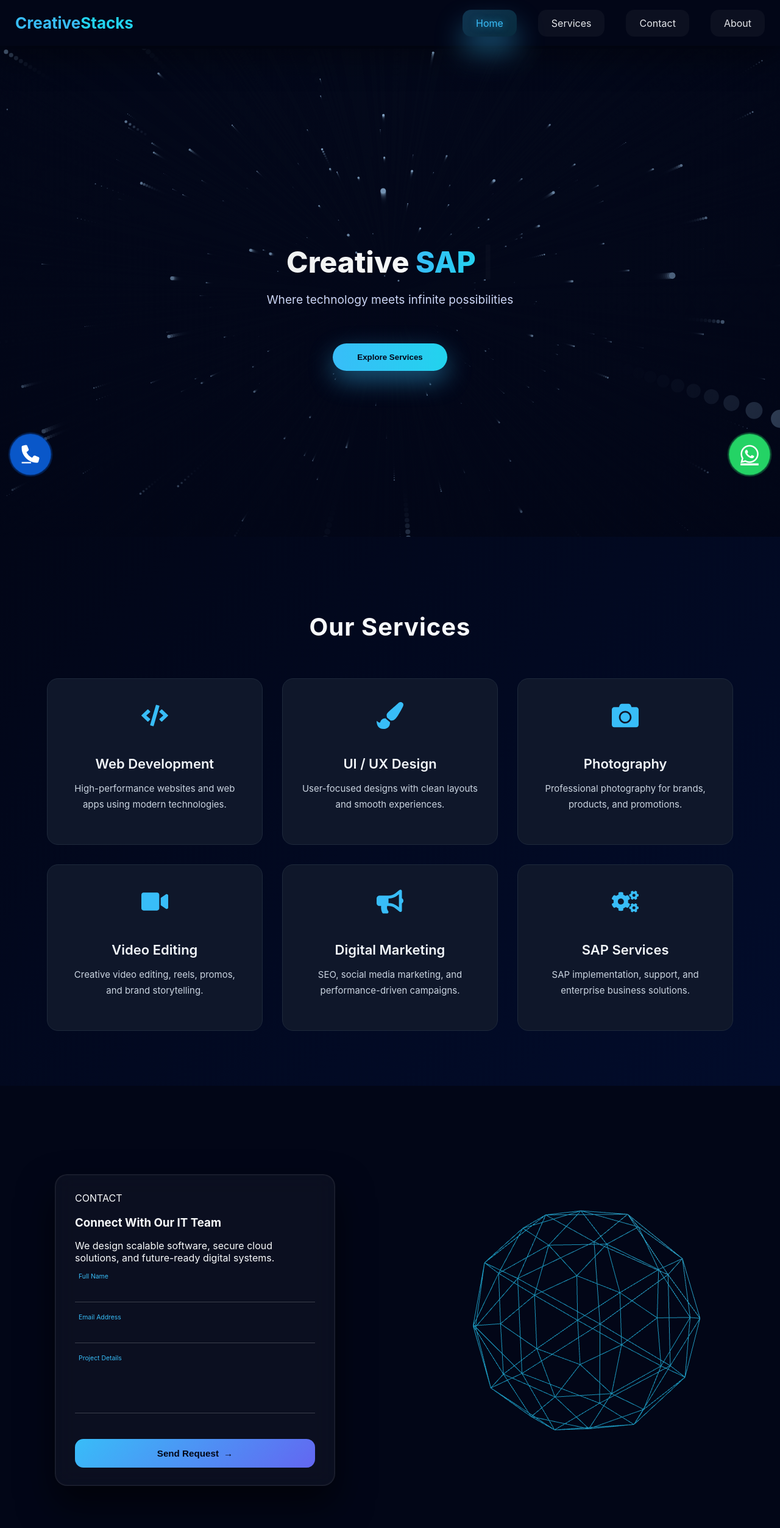
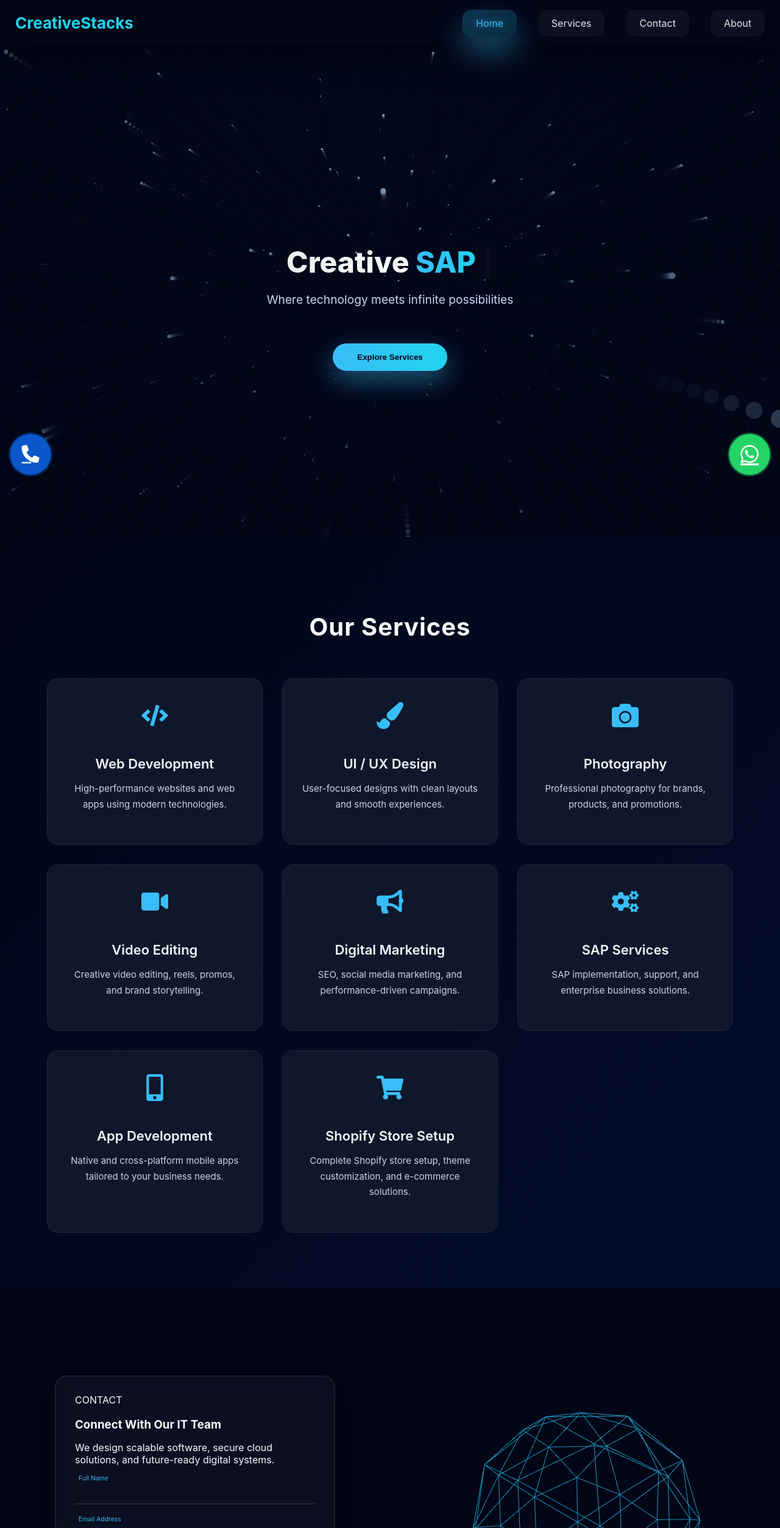
Before and after one commit to jaydipsinh8310-coder/creativestacks-website, a React (Create React App) app: page / in a window 1280 px wide. Shown: the top 2505 px of the page at 61% size. Built offline with nearby package versions, Linux system fonts and the light colour scheme.

Commit message:
major changes

```diff
--- a/public/index.html
+++ b/public/index.html
@@ -5,6 +5,7 @@
   rel="stylesheet"
   href="https://cdnjs.cloudflare.com/ajax/libs/font-awesome/6.5.1/css/all.min.css"
 />
+<link rel="icon" href="%PUBLIC_URL%/favicon.png" />
 
   <meta charset="utf-8" />
   <meta name="viewport" content="width=device-width, initial-scale=1" />
--- a/src/components/Navbar.css
+++ b/src/components/Navbar.css
@@ -170,3 +170,23 @@
 body {
   padding-top: env(safe-area-inset-top);
 }
+.logo {
+  display: flex;
+  align-items: center;
+  gap: 10px;
+}
+
+.logo img {
+  height: 40px;
+  width: auto;
+}
+
+.logo-text {
+  font-size: 26px;
+  font-weight: 700;
+  color: #38bdf8;
+}
+
+.logo-text span {
+  color: #22d3ee;
+}
--- a/src/components/Navbar.js
+++ b/src/components/Navbar.js
@@ -5,14 +5,12 @@
   const [scrolled, setScrolled] = useState(false);
   const [menuOpen, setMenuOpen] = useState(false);
   const [active, setActive] = useState("hero");
-  const isTouchDevice =
-    "ontouchstart" in window || navigator.maxTouchPoints > 0;
 
   useEffect(() => {
     const onScroll = () => {
       setScrolled(window.scrollY > 60);
 
-      ["hero", "services", "contact","about",].forEach((id) => {
+      ["hero", "services", "contact", "about"].forEach((id) => {
         const section = document.getElementById(id);
         if (!section) return;
 
@@ -33,38 +31,13 @@
     setActive(id);
   };
 
-  /* Desktop mouse-follow 3D tilt */
-  const handleMouseMove = (e) => {
-    if (isTouchDevice) return;
-
-    const el = e.currentTarget;
-    const rect = el.getBoundingClientRect();
-
-    const x = e.clientX - rect.left;
-    const y = e.clientY - rect.top;
-
-    const rotateX = -(y - rect.height / 2) / 10;
-    const rotateY = (x - rect.width / 2) / 10;
-
-    el.style.transform = `
-      perspective(1000px)
-      rotateX(${rotateX}deg)
-      rotateY(${rotateY}deg)
-      translateZ(25px)
-    `;
-  };
-
-  const resetTilt = (e) => {
-    if (isTouchDevice) return;
-    e.currentTarget.style.transform =
-      "perspective(1000px) rotateX(0deg) rotateY(0deg)";
-  };
-
   return (
     <nav className={`navbar ${scrolled ? "scrolled" : ""}`}>
       {/* LOGO */}
       <div className="logo" onClick={() => scrollTo("hero")}>
-        Creative<span>Stacks</span>
+        <span className="logo-text">
+          Creative<span>Stacks</span>
+        </span>
       </div>
 
       {/* HAMBURGER */}
@@ -89,10 +62,8 @@
             key={item.id}
             className={active === item.id ? "active" : ""}
             onClick={() => scrollTo(item.id)}
-            onMouseMove={handleMouseMove}
-            onMouseLeave={resetTilt}
           >
-            <span className="nav-text">{item.label}</span>
+            {item.label}
           </li>
         ))}
       </ul>
--- a/src/components/Services.js
+++ b/src/components/Services.js
@@ -1,4 +1,3 @@
-
 import {
   FaCode,
   FaPaintBrush,
@@ -6,6 +5,8 @@
   FaVideo,
   FaBullhorn,
   FaCogs,
+  FaMobileAlt,
+  FaShoppingCart,
 } from "react-icons/fa";
 
 import "./Services.css";
@@ -63,6 +64,24 @@
             SAP implementation, support, and enterprise business solutions.
           </p>
         </div>
+
+        {/* New Service */}
+        <div className="service-card">
+          <FaMobileAlt />
+          <h3>App Development</h3>
+          <p>
+            Native and cross-platform mobile apps tailored to your business needs.
+          </p>
+        </div>
+
+        {/* New Service */}
+        <div className="service-card">
+          <FaShoppingCart />
+          <h3>Shopify Store Setup</h3>
+          <p>
+            Complete Shopify store setup, theme customization, and e-commerce solutions.
+          </p>
+        </div>
       </div>
     </section>
   );
```
Also changed, not shown: public/cs-company.png (added).
